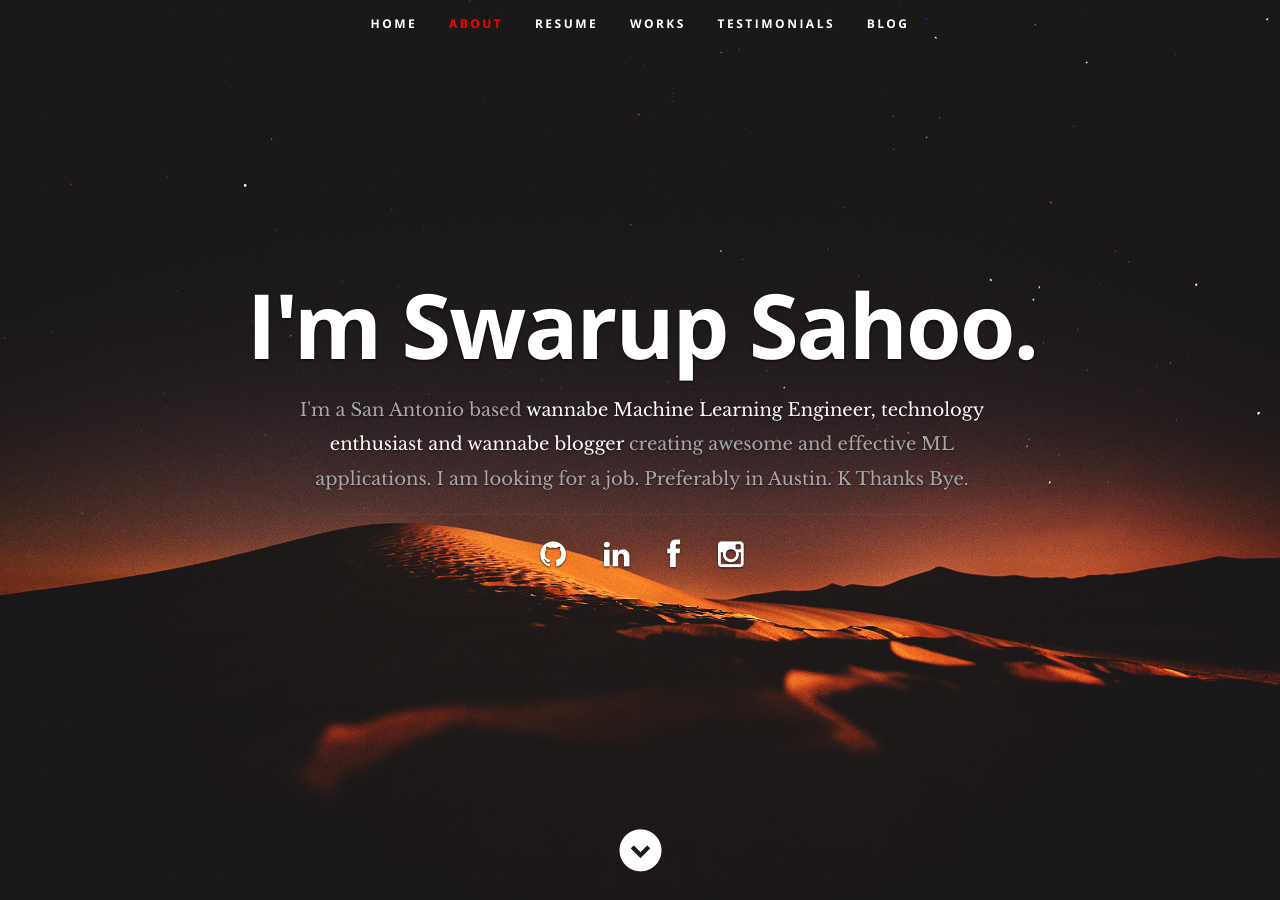
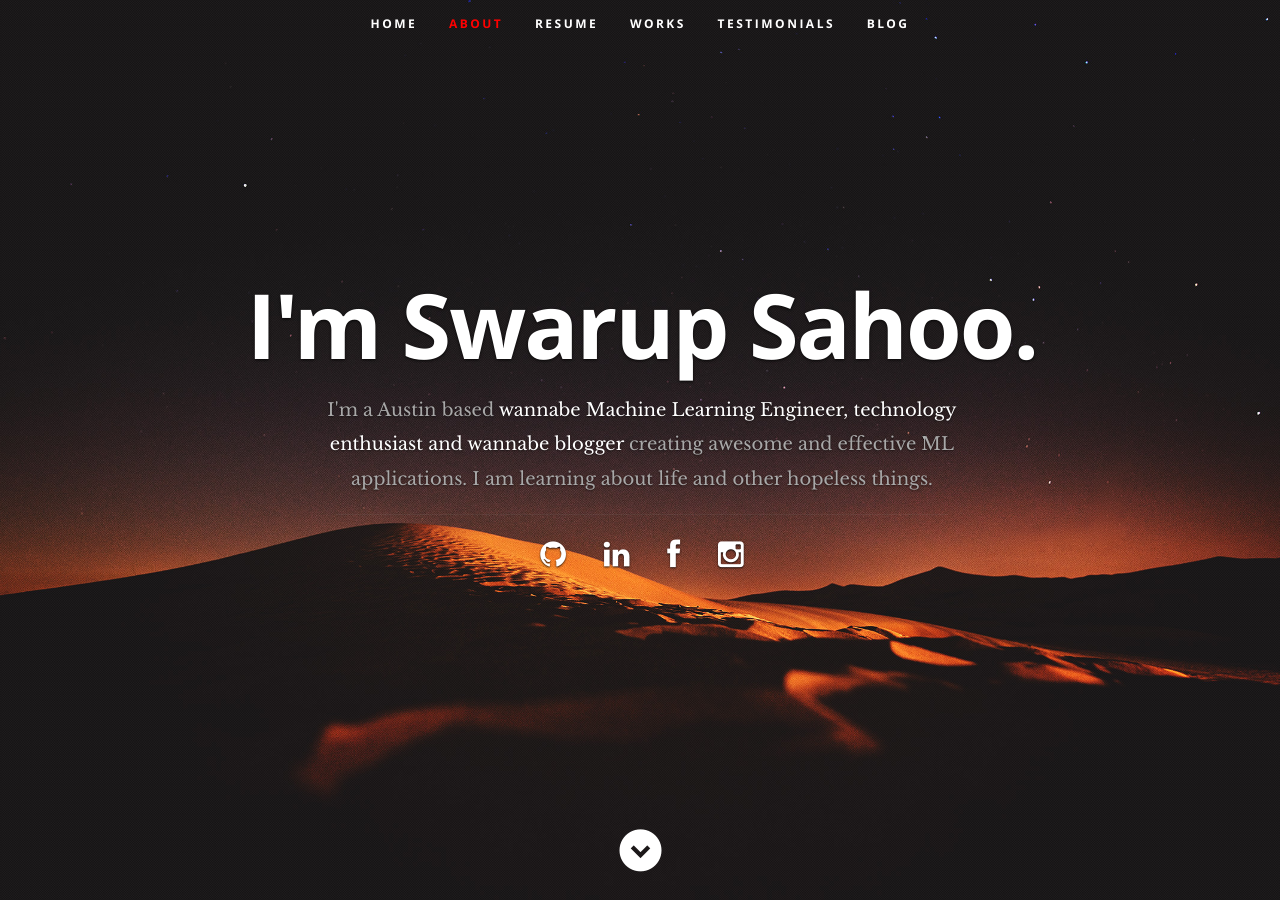
Before and after one commit to scirop/scirop.github.io, a Jekyll site: the page built from index.markdown, in a window 1280 px wide and 900 px high. Built offline with Jekyll 4.4.1, drawn with Linux system fonts in a browser that asks for light colours; some of the changed text lies outside the part shown.

```diff
--- a/_data/resumedata.yml
+++ b/_data/resumedata.yml
@@ -1,23 +1,25 @@
 head:
-  title: Swarup Sahoo | Requires visa sponsorship next year.
+  title: Swarup Sahoo | A dumb personal website
   author: Swarup Sahoo
   description: Swarup Sahoo's portofolio and tragedies
 main:
   name: Swarup Sahoo
   occupation: wannabe Machine Learning Engineer, technology enthusiast and wannabe blogger
-  description: I am looking for a job. Preferably in Austin. K Thanks Bye.
+  description: I am learning about life and other hopeless things.
   image: profilepic.jpg
   bio: I am pretty good at programming in Python and Machine Learning and integrating
     multiple things (databases, APIs, statistics, coffee, puppy's tears) to build
     out an application. That should technically make me a full-stack MLE?
+
+    Occasional bad jokes and serious discussions about Italian wine might be expected from me from time to time.
   contactmessage: Please reach out to me. I'm so lonely.
   email: swarupsahoo@icloud.com
-  phone: 302-339-3159
+  phone: (302)339-3159
   address:
-    street: USAA
-    city: San Antonio
+    street: Somewhere up north
+    city: Austin
     state: Texas
-    zip: '78201'
+    zip: '78727'
   website: http://scirop.github.io
   resumedownload: "/data/swarup-sahoo-resume.pdf"
   social:
@@ -67,7 +69,7 @@ resume:
     description: Survived depression
   skills:
   - name: Machine Learning
-    level: 70%
+    level: 80%
   - name: Python
     level: 90%
   - name: NLP
@@ -80,8 +82,8 @@ resume:
     level: 50%
   - name: Drama
     level: 100%
-  - name: Markdown
-    level: 80%
+  - name: Markdowns
+    level: 90%
 portfolio:
   projects:
   - title: Tinder/Bumble Swipe Automation
```
Also changed, not shown: readme.md (added).
